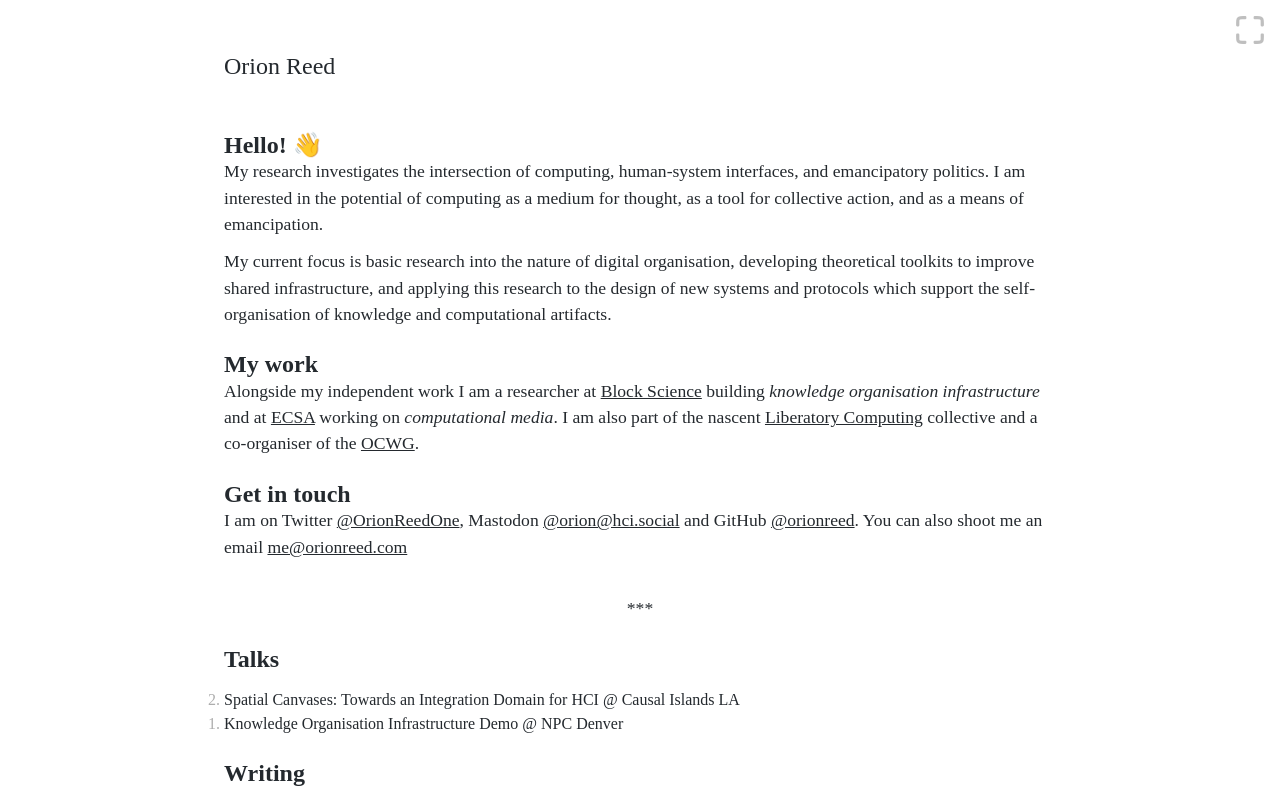
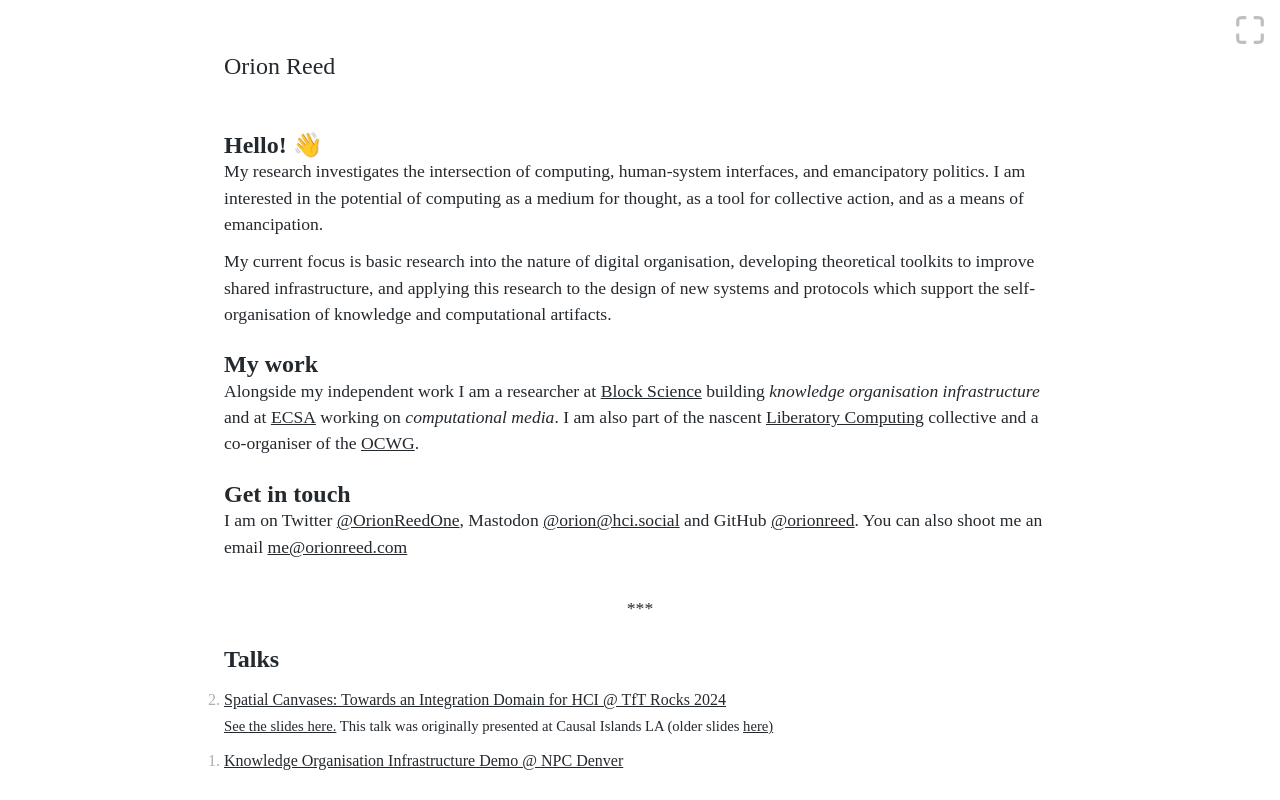
Before and after one commit to OrionReed/orionreed.com, a React (Vite) app: page / in a window 1280 px wide. Shown: the top 800 px of the page. Built offline with nearby package versions, Linux system fonts and the light colour scheme; a web font is replaced by a local one.

Commit message:
add tft rocks link

```diff
--- a/src/components/Default.tsx
+++ b/src/components/Default.tsx
@@ -39,8 +39,14 @@ export function Default() {
       <h1>Talks</h1>
       <ol reversed>
         <li><a
-          href="artifact/causal-islands-integration-domain.pdf">Spatial
-          Canvases: Towards an Integration Domain for HCI @ Causal Islands LA</a></li>
+          href="https://www.youtube.com/watch?v=csGNVaB83Rk">Spatial
+          Canvases: Towards an Integration Domain for HCI @ TfT Rocks 2024</a>
+          <p>
+            <small>
+              <a href="artifact/tft-rocks-integration-domain.pdf">See the slides here.</a> This talk was originally presented at Causal Islands LA (older slides <a href="artifact/causal-islands-integration-domain.pdf">here)</a>
+            </small>
+          </p>
+        </li>
         <li><a
           href="https://www.youtube.com/watch?v=-q-kk-NMFbA">Knowledge Organisation Infrastructure Demo @ NPC
           Denver</a></li>
--- a/src/css/style.css
+++ b/src/css/style.css
@@ -32,7 +32,7 @@ body {
 }
 
 .overflowing {
-  box-shadow: 0 0px 16px rgba(0, 0, 0, 0.2);
+  box-shadow: 0 0px 16px rgba(0, 0, 0, 0.15);
   overflow: hidden;
   background-color: white;
 }
@@ -77,9 +77,38 @@ p {
 }
 
 a {
-  text-decoration: none;
+  font-variation-settings: "CASL" 0;
   &:hover {
-    text-decoration: underline;
+    animation: casl-forward 0.2s ease forwards;
+  }
+  &:not(:hover) {
+    /* text-decoration: none; */
+    animation: casl-reverse 0.2s ease backwards;
+  }
+}
+
+@keyframes casl-forward {
+  from {
+    font-variation-settings:
+      "CASL" 0,
+      "wght" 400;
+  }
+  to {
+    font-variation-settings:
+      "CASL" 1,
+      "wght" 600;
+  }
+}
+@keyframes casl-reverse {
+  from {
+    font-variation-settings:
+      "CASL" 1,
+      "wght" 600;
+  }
+  to {
+    font-variation-settings:
+      "CASL" 0,
+      "wght" 400;
   }
 }
 
```
Also changed, not shown: 1 other file (tests, documents, lock files or other folders).
